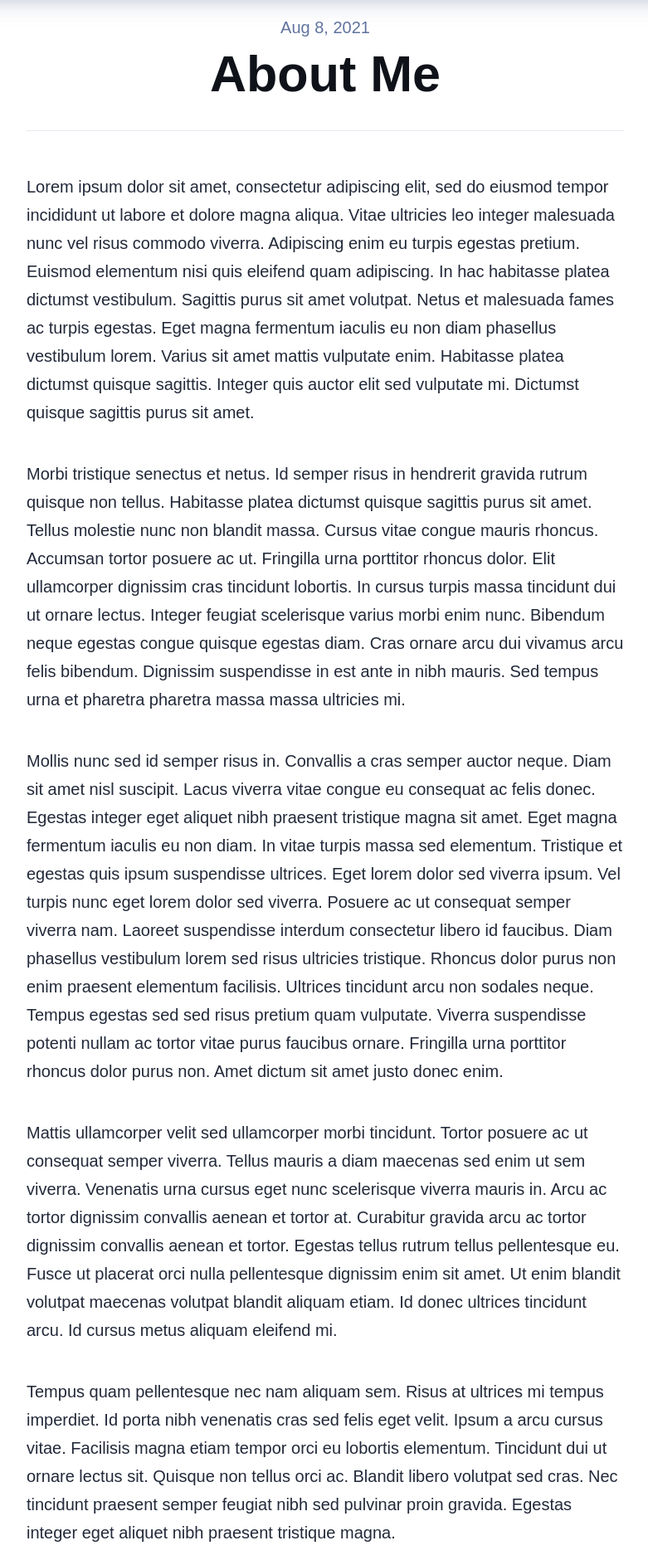
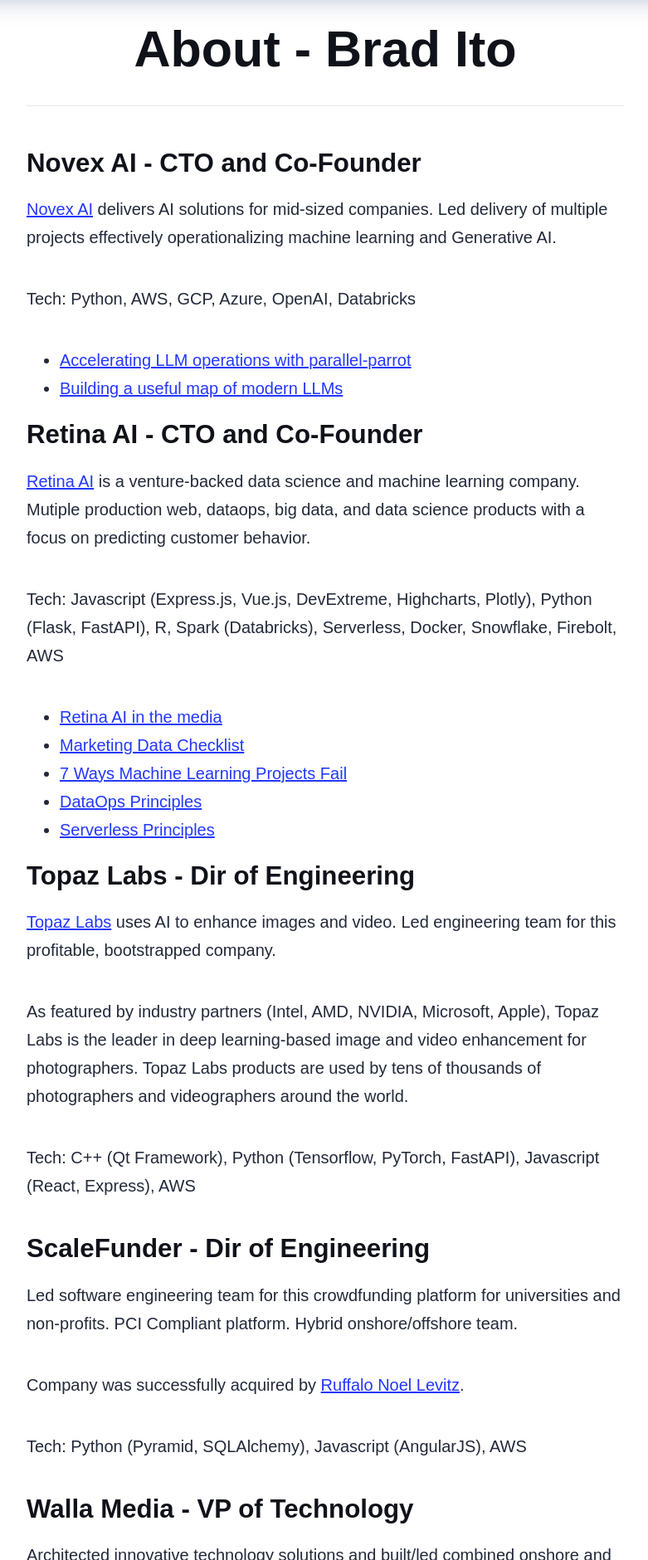
Before and after one commit to phlogisticfugu/bradito.me-site, an Astro site: page /about in a window 1280 px wide. Shown: the part 920-2800 px from the top of the page at 83% size, without its empty margins (248-1029 px from the left). Built offline with nearby package versions, Linux system fonts and the light colour scheme; Astro itself is replaced by a stand-in of ours; a web font is replaced by a local one.

Commit message:
making content on about page real

```diff
--- a/astro.config.mjs
+++ b/astro.config.mjs
@@ -5,6 +5,6 @@
 
 // https://astro.build/config
 export default defineConfig({
-	site: 'https://example.com',
+	site: 'https://bradito.me',
 	integrations: [mdx(), sitemap()],
 });
--- a/src/consts.ts
+++ b/src/consts.ts
@@ -1,5 +1,5 @@
 // Place any global data in this file.
 // You can import this data from anywhere in your site by using the `import` keyword.
 
-export const SITE_TITLE = 'Astro Blog';
-export const SITE_DESCRIPTION = 'Welcome to my website!';
+export const SITE_TITLE = 'Brad Ito';
+export const SITE_DESCRIPTION = 'Personal site and blog of Brad Ito';
--- /dev/null
+++ b/src/layouts/MainPage.astro
@@ -0,0 +1,79 @@
+---
+import type { CollectionEntry } from 'astro:content';
+import BaseHead from '../components/BaseHead.astro';
+import Header from '../components/Header.astro';
+import Footer from '../components/Footer.astro';
+import FormattedDate from '../components/FormattedDate.astro';
+
+interface Props {
+    title: string,
+    description?: string,
+    heroImage?: string,
+}
+
+const { title, description="", heroImage } = Astro.props;
+---
+
+<html lang="en">
+	<head>
+		<BaseHead title={title} description={description} />
+		<style>
+			main {
+				width: calc(100% - 2em);
+				max-width: 100%;
+				margin: 0;
+			}
+			.hero-image {
+				width: 100%;
+			}
+			.hero-image img {
+				display: block;
+				margin: 0 auto;
+				border-radius: 12px;
+				box-shadow: var(--box-shadow);
+			}
+			.prose {
+				width: 720px;
+				max-width: calc(100% - 2em);
+				margin: auto;
+				padding: 1em;
+				color: rgb(var(--gray-dark));
+			}
+			.title {
+				margin-bottom: 1em;
+				padding: 1em 0;
+				text-align: center;
+				line-height: 1;
+			}
+			.title h1 {
+				margin: 0 0 0.5em 0;
+			}
+			.date {
+				margin-bottom: 0.5em;
+				color: rgb(var(--gray));
+			}
+			.last-updated-on {
+				font-style: italic;
+			}
+		</style>
+	</head>
+
+	<body>
+		<Header />
+		<main>
+			<article>
+				<div class="hero-image">
+					{heroImage && <img width={1020} height={510} src={heroImage} alt="" />}
+				</div>
+				<div class="prose">
+					<div class="title">
+						<h1>{title}</h1>
+						<hr />
+					</div>
+					<slot />
+				</div>
+			</article>
+		</main>
+		<Footer />
+	</body>
+</html>
--- a/src/pages/about.astro
+++ b/src/pages/about.astro
@@ -1,62 +1,112 @@
 ---
-import Layout from '../layouts/BlogPost.astro';
+import Layout from '../layouts/MainPage.astro';
 ---
 
 <Layout
-	title="About Me"
-	description="Lorem ipsum dolor sit amet"
-	pubDate={new Date('August 08 2021')}
+	title="About - Brad Ito"
+	description="Professional experience of Brad Ito"
 	heroImage="/blog-placeholder-about.jpg"
 >
+
+	<section>
+		<h4>Novex AI - CTO and Co-Founder</h4>
 		<p>
-		Lorem ipsum dolor sit amet, consectetur adipiscing elit, sed do eiusmod tempor incididunt ut
-		labore et dolore magna aliqua. Vitae ultricies leo integer malesuada nunc vel risus commodo
-		viverra. Adipiscing enim eu turpis egestas pretium. Euismod elementum nisi quis eleifend quam
-		adipiscing. In hac habitasse platea dictumst vestibulum. Sagittis purus sit amet volutpat. Netus
-		et malesuada fames ac turpis egestas. Eget magna fermentum iaculis eu non diam phasellus
-		vestibulum lorem. Varius sit amet mattis vulputate enim. Habitasse platea dictumst quisque
-		sagittis. Integer quis auctor elit sed vulputate mi. Dictumst quisque sagittis purus sit amet.
+			<a href="https://novex.ai/">Novex AI</a> delivers AI solutions for mid-sized companies.
+			Led delivery of multiple projects effectively operationalizing machine learning and Generative AI.
 		</p>
+		<p>
+			Tech: Python, AWS, GCP, Azure, OpenAI, Databricks
+		</p>
+		<ul>
+			<li>
+				<a href="/blog/parallel-parrot/">
+					Accelerating LLM operations with parallel-parrot
+				</a>
+			</li>
+			<li>
+				<a href="/blog/llm-map/">
+					Building a useful map of modern LLMs
+				</a>
+			</li>
+		</ul>
+	</section>
 
+	<section>
+		<h4>Retina AI - CTO and Co-Founder</h4>
 		<p>
-		Morbi tristique senectus et netus. Id semper risus in hendrerit gravida rutrum quisque non
-		tellus. Habitasse platea dictumst quisque sagittis purus sit amet. Tellus molestie nunc non
-		blandit massa. Cursus vitae congue mauris rhoncus. Accumsan tortor posuere ac ut. Fringilla urna
-		porttitor rhoncus dolor. Elit ullamcorper dignissim cras tincidunt lobortis. In cursus turpis
-		massa tincidunt dui ut ornare lectus. Integer feugiat scelerisque varius morbi enim nunc.
-		Bibendum neque egestas congue quisque egestas diam. Cras ornare arcu dui vivamus arcu felis
-		bibendum. Dignissim suspendisse in est ante in nibh mauris. Sed tempus urna et pharetra pharetra
-		massa massa ultricies mi.
+			<a href="https://retina.ai">Retina AI</a> is a venture-backed data science and machine learning company.
+			Mutiple production web, dataops, big data, and data science products with a focus on predicting customer behavior.
 		</p>
+		<p>
+			Tech: Javascript (Express.js, Vue.js, DevExtreme, Highcharts, Plotly), Python (Flask, FastAPI), R, Spark (Databricks), Serverless, Docker, Snowflake, Firebolt, AWS
+		</p>
+		<ul>
+			<li><a href="https://retina.ai/media/">Retina AI in the media</a></li>
+			<li><a href="https://retina.ai/blog/marketing-data-checklist/">Marketing Data Checklist</a></li>
+			<li><a href="https://retina.ai/blog/7-ways-machine-learning-projects-fail/">7 Ways Machine Learning Projects Fail</a></li>
+			<li><a href="https://retina.ai/blog/dataops-principles/">DataOps Principles</a></li>
+			<li><a href="https://retina.ai/blog/serverless-principles/">Serverless Principles</a></li>
+		</ul>
+	</section>
 
+	<section>
+		<h4>Topaz Labs - Dir of Engineering</h4>
 		<p>
-		Mollis nunc sed id semper risus in. Convallis a cras semper auctor neque. Diam sit amet nisl
-		suscipit. Lacus viverra vitae congue eu consequat ac felis donec. Egestas integer eget aliquet
-		nibh praesent tristique magna sit amet. Eget magna fermentum iaculis eu non diam. In vitae
-		turpis massa sed elementum. Tristique et egestas quis ipsum suspendisse ultrices. Eget lorem
-		dolor sed viverra ipsum. Vel turpis nunc eget lorem dolor sed viverra. Posuere ac ut consequat
-		semper viverra nam. Laoreet suspendisse interdum consectetur libero id faucibus. Diam phasellus
-		vestibulum lorem sed risus ultricies tristique. Rhoncus dolor purus non enim praesent elementum
-		facilisis. Ultrices tincidunt arcu non sodales neque. Tempus egestas sed sed risus pretium quam
-		vulputate. Viverra suspendisse potenti nullam ac tortor vitae purus faucibus ornare. Fringilla
-		urna porttitor rhoncus dolor purus non. Amet dictum sit amet justo donec enim.
+			<a href="https://www.topazlabs.com/">Topaz Labs</a> uses AI to enhance images and video.  Led engineering team for this profitable, bootstrapped company.
 		</p>
+		<p>
+			As featured by industry partners (Intel, AMD, NVIDIA, Microsoft, Apple), Topaz Labs is the leader in deep learning-based image and video enhancement for photographers.
+			Topaz Labs products are used by tens of thousands of photographers and videographers around the world.
+		</p>
+		<p>
+			Tech: C++ (Qt Framework), Python (Tensorflow, PyTorch, FastAPI), Javascript (React, Express), AWS
+		</p>
+	</section>
 
+	<section>
+		<h4>ScaleFunder - Dir of Engineering</h4>
 		<p>
-		Mattis ullamcorper velit sed ullamcorper morbi tincidunt. Tortor posuere ac ut consequat semper
-		viverra. Tellus mauris a diam maecenas sed enim ut sem viverra. Venenatis urna cursus eget nunc
-		scelerisque viverra mauris in. Arcu ac tortor dignissim convallis aenean et tortor at. Curabitur
-		gravida arcu ac tortor dignissim convallis aenean et tortor. Egestas tellus rutrum tellus
-		pellentesque eu. Fusce ut placerat orci nulla pellentesque dignissim enim sit amet. Ut enim
-		blandit volutpat maecenas volutpat blandit aliquam etiam. Id donec ultrices tincidunt arcu. Id
-		cursus metus aliquam eleifend mi.
+			Led software engineering team for this crowdfunding platform for universities and non-profits.  PCI Compliant platform.  Hybrid onshore/offshore team.
 		</p>
+		<p>
+			Company was successfully acquired by <a href="https://www.ruffalonl.com/">Ruffalo Noel Levitz</a>.
+		</p>
+		<p>
+			Tech: Python (Pyramid, SQLAlchemy), Javascript (AngularJS), AWS
+		</p>
+	</section>
 
+	<section>
+		<h4>Walla Media - VP of Technology</h4>
 		<p>
-		Tempus quam pellentesque nec nam aliquam sem. Risus at ultrices mi tempus imperdiet. Id porta
-		nibh venenatis cras sed felis eget velit. Ipsum a arcu cursus vitae. Facilisis magna etiam
-		tempor orci eu lobortis elementum. Tincidunt dui ut ornare lectus sit. Quisque non tellus orci
-		ac. Blandit libero volutpat sed cras. Nec tincidunt praesent semper feugiat nibh sed pulvinar
-		proin gravida. Egestas integer eget aliquet nibh praesent tristique magna.
+			Architected innovative technology solutions and built/led combined onshore and offshore development team for this fast-moving profitable online marketing company with nearly $1M in monthly revenue and over 1M page visits a day. Enabled multiple business pivots with modular, reliable systems and platforms.
 		</p>
+		<p>
+			Personally created domain-specific language / web framework to enable web designers to build hundreds of complex lead-generation websites using extensions of HTML 5. Included plug-in modules for external APIs, dynamic tracking of inbound calls, and implicit input validation and tracking.
+		</p>
+		<p>
+			Tech: PHP (Symfony framework), JavaScript (Angular, React, Express)
+		</p>
+	</section>
+
+	<section>
+		<h4>Griffith Park Media - CTO</h4>
+		<p>
+			Built technology and team for this email marketing SaaS company. Platform managed and delivered email marketing campaigns, with detailed tracking that fed into a geo-demographic targeting and segmentation using statistical techniques. Technology competitive with or ahead of competition at the time (e.g. MailChimp)
+		</p>
+		<p>
+			Tech: Java (J2EE), PHP, Javascript, MySQL
+		</p>
+	</section>
+
+	<section>
+		<h4>MIT TEAL Program - Research Assistant</h4>
+		<p>
+			MIT Technology Enabled Active Learning (TEAL) was a pilot program at the time, but is now the standard way that MIT teaches introductory physics.
+			Developed novel simulations and visualizations of electromagnetic fields and waves for use in the TEAL classroom.
+		</p>
+		<p>
+			Tech: Java, 3D Studio Max
+		</p>
+	</section>
 </Layout>
```
Lines whose indentation alone changed are shown as unchanged.
